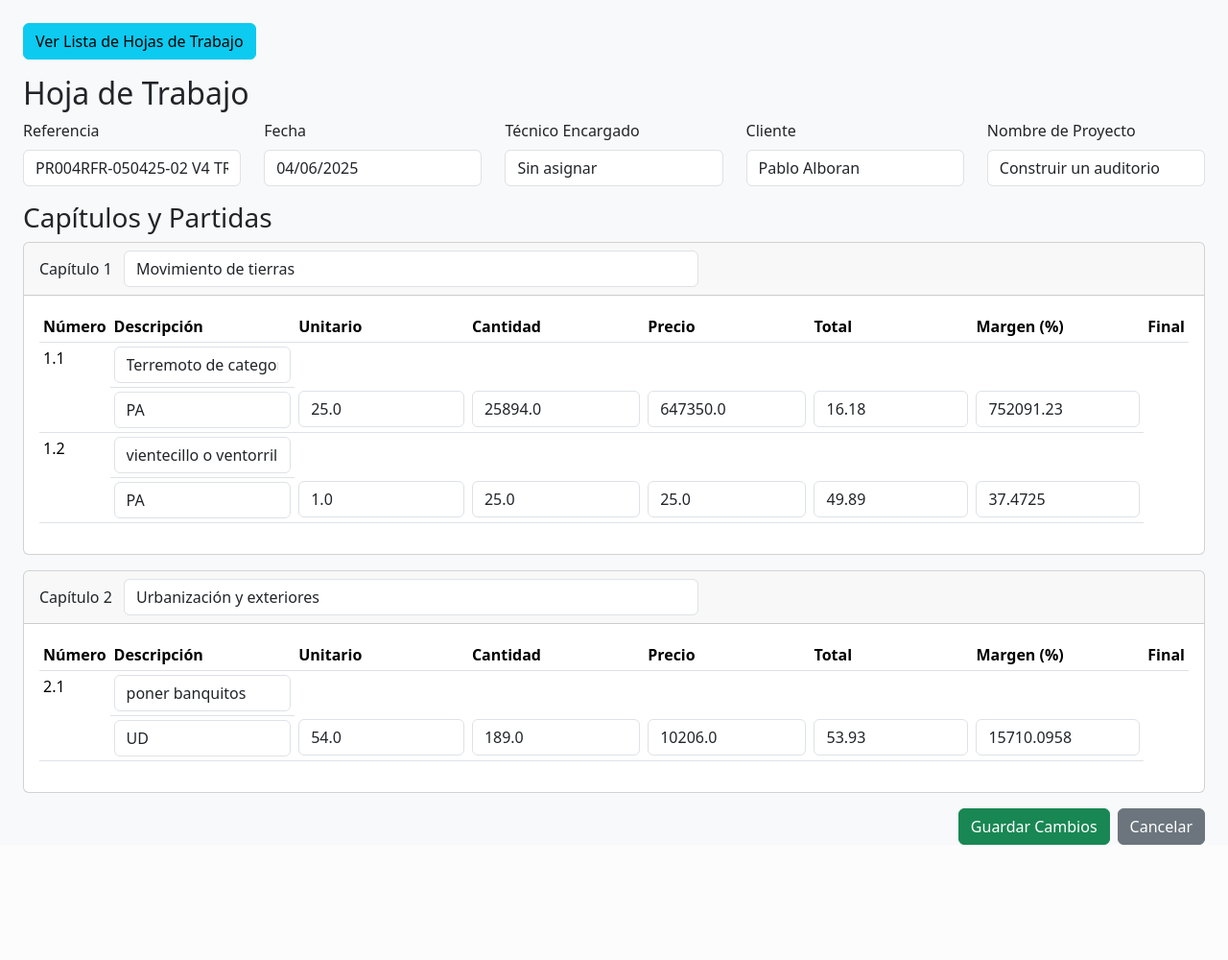
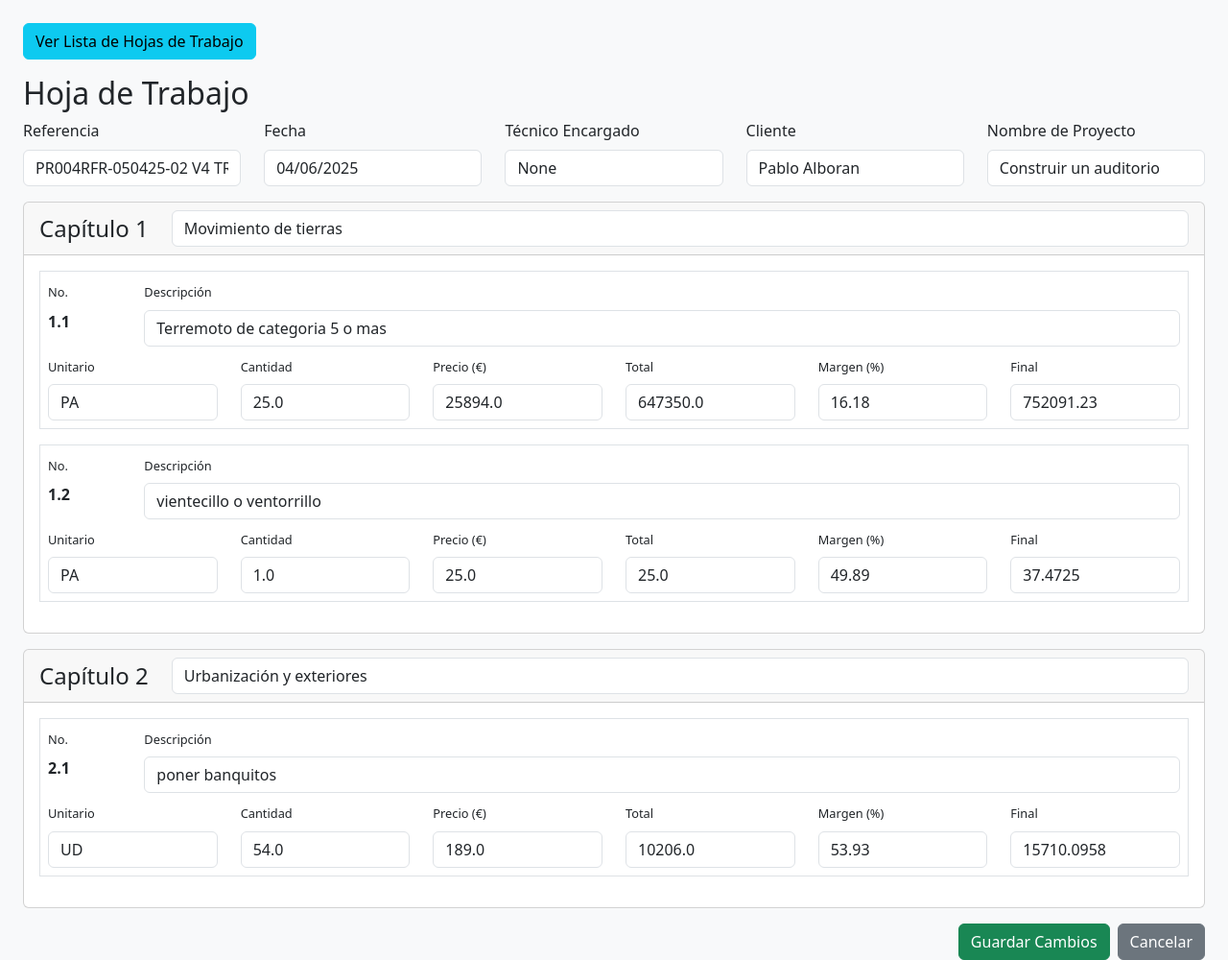
Before and after one commit to merono1/AM2.1, a Flask app: page /hojas_trabajo/editar/1 in a window 1280 px wide. Shown: the part 56-1056 px from the top of the page at 96% size. Before the commit the page ends 936 px from the top, so only its background shows below. Run offline with Flask 3, Linux system fonts and the light colour scheme; data comes from the database, SQL or seed files in the repository; both versions use the stored data as it was after the commit.

Commit message:
Actualiza hojas_trabajo.py y la plantilla HTML: - Corrige errores de validación en el formulario - Mejora diseño en hojas_trabajo_editar.html - Base de datos actualizada con nuevos campos

```diff
--- a/hojas_trabajo.py
+++ b/hojas_trabajo.py
@@ -21,12 +21,16 @@
 def editar_hoja_trabajo(id):
     # Obtenemos la hoja de trabajo junto con datos del proyecto y cliente.
     hoja = db.execute_query("""
-        SELECT h.*, pr.nombre_proyecto, cl.nombre AS cliente
+        SELECT h.*, pr.nombre_proyecto, cl.nombre AS cliente,
+            COALESCE(h.tecnico_encargado,
+                (SELECT tecnico_encargado FROM presupuestos WHERE id_proyecto = h.id_proyecto ORDER BY id DESC LIMIT 1)
+            ) AS tecnico_encargado
         FROM hojas_trabajo h
         JOIN proyectos pr ON h.id_proyecto = pr.id
         JOIN clientes cl ON pr.id_cliente = cl.id
         WHERE h.id = ?
     """, (id,), fetchone=True)
+
     if not hoja:
         flash("Hoja de trabajo no encontrada.", "danger")
         return redirect(url_for("hojas_trabajo_bp.listar_hojas"))
--- a/templates/hojas_trabajo_editar.html
+++ b/templates/hojas_trabajo_editar.html
@@ -1,13 +1,16 @@
 {% extends "layout.html" %}
 {% block content %}
 <div class="container-fluid mt-4">
-  <!-- Botón de acceso directo al listado de hojas de trabajo -->
+  <!-- Botón para volver al listado -->
   <div class="mb-3">
     <a href="{{ url_for('hojas_trabajo_bp.listar_hojas') }}" class="btn btn-info">Ver Lista de Hojas de Trabajo</a>
   </div>
   <h2>Hoja de Trabajo</h2>
 
-  <!-- Sección de datos esenciales en una sola línea -->
+
+
+
+  <!-- Encabezado con datos básicos -->
   <div class="row mb-3">
     <div class="col-md">
       <label class="form-label">Referencia</label>
@@ -19,11 +22,12 @@
     </div>
     <div class="col-md">
       <label class="form-label">Técnico Encargado</label>
-      <input type="text" class="form-control" name="tecnico_encargado" value="{{ hoja.tecnico_encargado or 'Sin asignar' }}">
+      <!-- Se usa el filtro default para mostrar "Sin asignar" si no existe valor -->
+      <input type="text" class="form-control" name="tecnico_encargado" value="{{ hoja.tecnico_encargado|default('Sin asignar') }}">
     </div>
     <div class="col-md">
       <label class="form-label">Cliente</label>
-      <input type="text" class="form-control" name="cliente" value="{{ hoja.cliente or '' }}" readonly>
+      <input type="text" class="form-control" name="cliente" value="{{ hoja.cliente|default('') }}" readonly>
     </div>
     <div class="col-md">
       <label class="form-label">Nombre de Proyecto</label>
@@ -31,86 +35,68 @@
     </div>
   </div>
 
-  <!-- Formulario de edición con acción explícita -->
+  <!-- Formulario para editar capítulos y partidas -->
   <form method="post" action="{{ url_for('hojas_trabajo_bp.editar_hoja_trabajo', id=hoja.id) }}">
-
-    <!-- Sección de Capítulos y Partidas -->
-    <div>
-      <h3>Capítulos y Partidas</h3>
+    <div id="capitulosContainer">
       {% if capitulos %}
         {% for cap in capitulos %}
           {% set chap_idx = loop.index0 %}
-          <div class="card mb-3">
+          <div class="card mb-3" data-capitulo-index="{{ chap_idx }}">
             <div class="card-header">
-              Capítulo {{ loop.index }}
-              <input type="text" class="form-control d-inline-block w-50 ms-2"
-                     name="capitulos[{{ chap_idx }}][descripcion]" value="{{ cap.descripcion }}">
+              <div class="row align-items-center">
+                <div class="col-auto">
+                  <h4 class="mb-0">Capítulo {{ loop.index }}</h4>
+                </div>
+                <div class="col">
+                  <input type="text" class="form-control" name="capitulos[{{ chap_idx }}][descripcion]" value="{{ cap.descripcion }}" placeholder="Descripción del capítulo" required>
+                </div>
+              </div>
             </div>
             <div class="card-body">
               {% if cap.partidas %}
-                <table class="table table-sm">
-                  <thead>
-                    <tr>
-                      <th style="width:5%;" rowspan="2">Número</th>
-                      <th colspan="1" rowspan="2">Descripción</th>
-                    </tr>
-                    <tr>
-                      <th>Unitario</th>
-                      <th>Cantidad</th>
-                      <th>Precio</th>
-                      <th>Total</th>
-                      <th>Margen (%)</th>
-                      <th>Final</th>
-                    </tr>
-                  </thead>
-                  <tbody>
-                    {% for part in cap.partidas %}
-                      {% set part_idx = loop.index0 %}
-                      <tr>
-                        <!-- Primera fila: Número y descripción -->
-                        <td rowspan="2">{{ part.capitulo_numero }}</td>
-                        <td>
-                          <input type="text" class="form-control"
-                                 name="capitulos[{{ chap_idx }}][partidas][{{ part_idx }}][descripcion]"
-                                 value="{{ part.descripcion }}">
-                        </td>
-                      </tr>
-                      <tr>
-                        <!-- Segunda fila: Otros campos -->
-                        <td>
-                          <input type="text" class="form-control" placeholder="Unitario"
-                                 name="capitulos[{{ chap_idx }}][partidas][{{ part_idx }}][unitario]"
-                                 value="{{ part.unitario }}">
-                        </td>
-                        <td>
-                          <input type="number" step="any" class="form-control" placeholder="Cantidad"
-                                 name="capitulos[{{ chap_idx }}][partidas][{{ part_idx }}][cantidad]"
-                                 value="{{ part.cantidad }}">
-                        </td>
-                        <td>
-                          <input type="number" step="any" class="form-control" placeholder="Precio"
-                                 name="capitulos[{{ chap_idx }}][partidas][{{ part_idx }}][precio]"
-                                 value="{{ part.precio }}">
-                        </td>
-                        <td>
-                          <input type="number" step="any" class="form-control" placeholder="Total"
-                                 name="capitulos[{{ chap_idx }}][partidas][{{ part_idx }}][total]"
-                                 value="{{ part.total }}">
-                        </td>
-                        <td>
-                          <input type="number" step="any" class="form-control" placeholder="Margen (%)"
-                                 name="capitulos[{{ chap_idx }}][partidas][{{ part_idx }}][margen]"
-                                 value="{{ part.margen }}">
-                        </td>
-                        <td>
-                          <input type="number" step="any" class="form-control" placeholder="Final"
-                                 name="capitulos[{{ chap_idx }}][partidas][{{ part_idx }}][final]"
-                                 value="{{ part.final }}">
-                        </td>
-                      </tr>
-                    {% endfor %}
-                  </tbody>
-                </table>
+                {% for part in cap.partidas %}
+                  {% set part_idx = loop.index0 %}
+                  <div class="mb-3 border p-2">
+                    <!-- Primera fila: Número y Descripción -->
+                    <div class="row">
+                      <div class="col-1">
+                        <label class="form-label" style="font-size:0.8rem;">No.</label>
+                        <div class="fw-bold">{{ part.capitulo_numero }}</div>
+                      </div>
+                      <div class="col-11">
+                        <label class="form-label" style="font-size:0.8rem;">Descripción</label>
+                        <input type="text" class="form-control" name="capitulos[{{ chap_idx }}][partidas][{{ part_idx }}][descripcion]" value="{{ part.descripcion }}" placeholder="Descripción" required>
+                      </div>
+                    </div>
+                    <!-- Segunda fila: Campos Unitario, Cantidad, Precio, Total, Margen, Final -->
+                    <div class="row mt-2">
+                      <div class="col">
+                        <label class="form-label" style="font-size:0.8rem;">Unitario</label>
+                        <input type="text" class="form-control" name="capitulos[{{ chap_idx }}][partidas][{{ part_idx }}][unitario]" value="{{ part.unitario }}" placeholder="Unitario" required>
+                      </div>
+                      <div class="col">
+                        <label class="form-label" style="font-size:0.8rem;">Cantidad</label>
+                        <input type="number" step="any" class="form-control" name="capitulos[{{ chap_idx }}][partidas][{{ part_idx }}][cantidad]" value="{{ part.cantidad }}" placeholder="Cantidad" required>
+                      </div>
+                      <div class="col">
+                        <label class="form-label" style="font-size:0.8rem;">Precio (€)</label>
+                        <input type="number" step="any" class="form-control" name="capitulos[{{ chap_idx }}][partidas][{{ part_idx }}][precio]" value="{{ part.precio }}" placeholder="Precio" required>
+                      </div>
+                      <div class="col">
+                        <label class="form-label" style="font-size:0.8rem;">Total</label>
+                        <input type="number" step="any" class="form-control" name="capitulos[{{ chap_idx }}][partidas][{{ part_idx }}][total]" value="{{ part.total }}" placeholder="Total" readonly>
+                      </div>
+                      <div class="col">
+                        <label class="form-label" style="font-size:0.8rem;">Margen (%)</label>
+                        <input type="number" step="any" class="form-control" name="capitulos[{{ chap_idx }}][partidas][{{ part_idx }}][margen]" value="{{ part.margen }}" placeholder="Margen (%)" required>
+                      </div>
+                      <div class="col">
+                        <label class="form-label" style="font-size:0.8rem;">Final</label>
+                        <input type="number" step="any" class="form-control" name="capitulos[{{ chap_idx }}][partidas][{{ part_idx }}][final]" value="{{ part.final }}" placeholder="Final" readonly>
+                      </div>
+                    </div>
+                  </div>
+                {% endfor %}
               {% else %}
                 <p>No hay partidas para este capítulo.</p>
               {% endif %}
```
Also changed, not shown: data/app.db.
